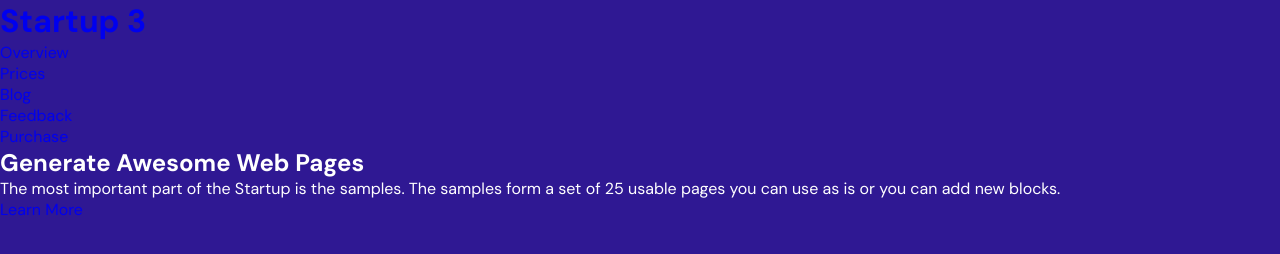
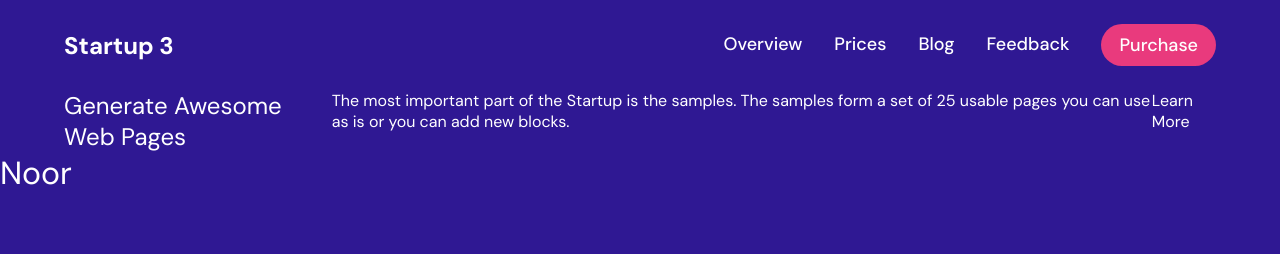
Before and after one commit to NoorMohammed17/rocket_careers_assigment, a plain HTML site: page index.html in a window 1280 px wide. Drawn offline with Linux system fonts and the light colour scheme.

Commit message:
added navigation part css

```diff
--- a/index.css
+++ b/index.css
@@ -1,16 +1,21 @@
-body{
+*{
     box-sizing: border-box;
     font-family: 'DM Sans', sans-serif;
     font-weight: 400;
+    /* background-color:#2f1893 ;
+    max-width:1400px;
+    max-height:890px; */
+    color: #fff;
+    /*
+    */
+    /* display: block;
+    margin:auto; */
+}
+body{
     background-color:#2f1893 ;
-    max-width:1400px;
-    max-height:890px;
-    color: #fff;
     margin:0;
     padding:0;
     background-repeat: no-repeat;
-    /* display: block;
-    margin:auto; */
 }
 a{
     display: inline-block;
@@ -25,3 +30,64 @@ ul{
 h1,p{
     margin:0;
 }
+.row{
+    display:flex;
+}
+.container{
+    max-width: 90%;
+    margin:0 auto;
+}
+
+/* Navigation */
+header{
+    align-items: center;
+    justify-content: space-between;
+    gap:2em;
+    padding:1.5em 0;
+}
+.logo h1{
+    font-weight: 700;
+    font-size: 24px;
+}
+nav ul{
+    gap:2em;
+    align-items: center;
+}
+nav a{
+    font-weight: 500;
+    font-size: 18px;
+    transition: 0.3s ease-in-out;
+    -webkit-transition: 0.3s ease-in-out;
+    -moz-transition:0.3s ease-in-out;
+    -o-transition:0.3s ease-in-out;
+}
+nav a::after{
+    display:block;
+    content: "";
+    width:0;
+    height:3px;
+    margin:0 auto;
+    background-color: #fff;
+    border-radius: 5px;
+    transition: 0.3s ease-in-out;
+
+}
+nav li:nth-of-type(5) a::after{
+    all:unset;
+}
+nav a:hover::after{
+    width:30px;
+}
+nav li:nth-of-type(5) a{
+    padding:0.5em 1em;
+    background-color:#E93A7D ;
+    border-radius: 100px;
+    transition: 0.3s ease-in-out;
+}
+
+nav li:nth-of-type(5) a:hover, .hero a:hover{
+    background-color:#c95783 ;
+    box-shadow: 4px 4px 4px rgba(0, 0, 0, 0.25);
+}
+
+/* End Navigation */
--- a/index.html
+++ b/index.html
@@ -15,8 +15,8 @@
   <body>
     <!-- Navigation -->
     <header class="row container">
-      <a href="#" class="logo row"><h1>Startup 3</h1></a>
-    </header>
+      <a href="#" class="logo "><h1>Startup 3</h1></a>
+
     <div class="toggle" onclick="toggle()"></div>
     <nav class="navigation row">
       <ul class="row">
@@ -27,6 +27,7 @@
         <li><a href="#">Purchase</a></li>
       </ul>
     </nav>
+  </header>
     <!-- Navigation Ends -->
 
     <!-- Hero -->
@@ -38,7 +39,9 @@
       </p>
       <a href="#" class="learn-btn">Learn More</a>
     </section>
-    <div class="row"></div>
+    <div class="row">
+     <h1>Noor</h1>
+    </div>
 
     <!-- Hero Ends -->
   </body>
```
